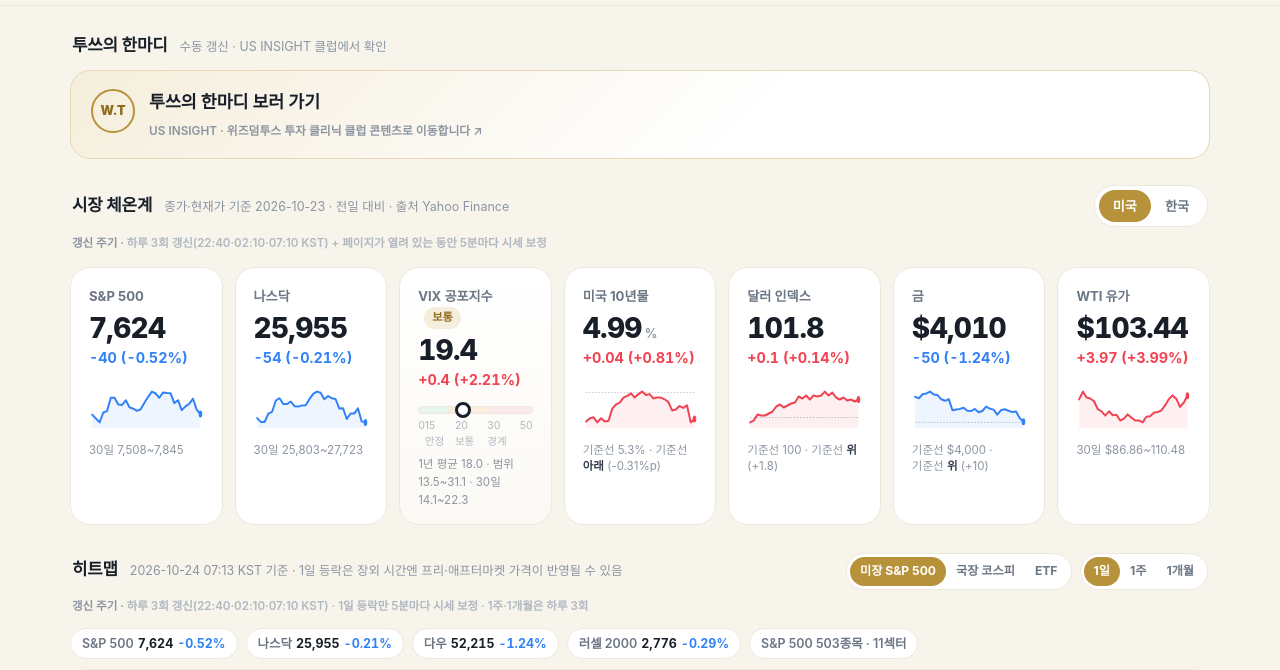
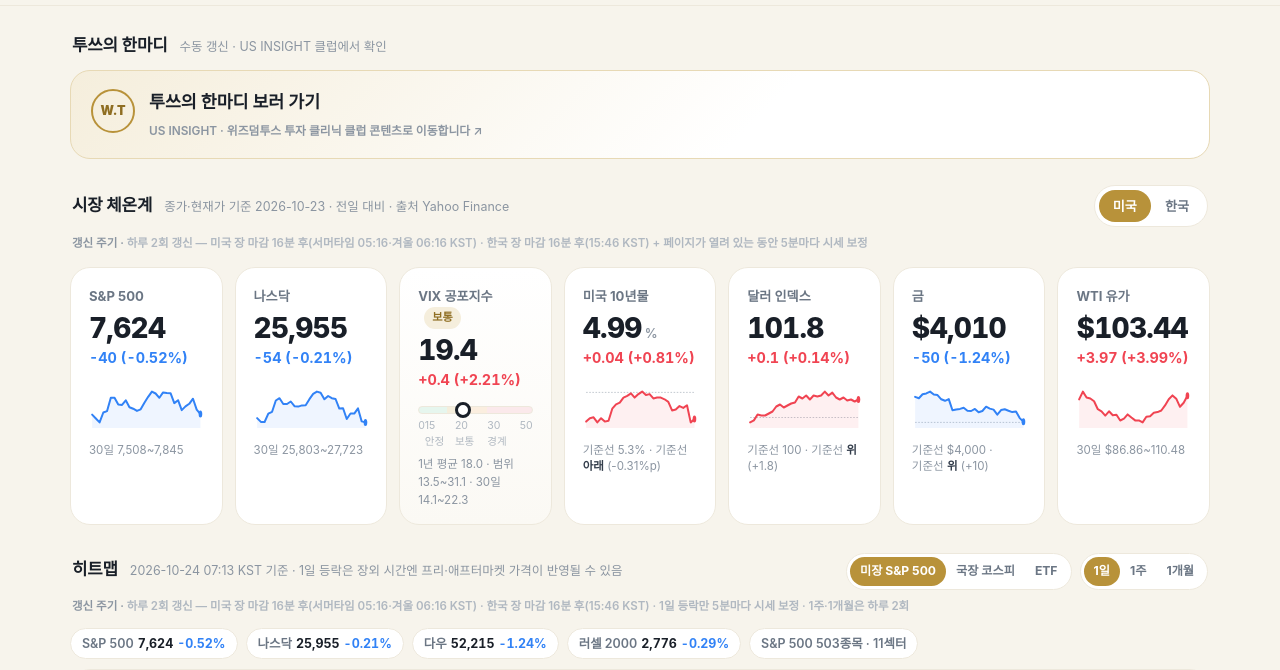
Before and after one commit to gong-you-na/market-calendar, a plain HTML site: page index.html in a window 1280 px wide. Shown: the part 96-766 px from the top of the page. Drawn offline with Linux system fonts and the light colour scheme; no server answers; a web font is replaced by a local one.

Commit message:
cadence: 예약 갱신 하루 3회 → 2회(미국 장 마감 +16분 16:16 ET · 한국 장 마감 +16분 15:46 KST), 섹션별 갱신 주기 문구·런북 갱신
Co-Authored-By: Claude Fable 5.1 <noreply@anthropic.com>
Claude-Session: https://claude.ai/code/session_01JsidFhoFC2wDgsFgyMqipx

```diff
--- a/index.html
+++ b/index.html
@@ -51,7 +51,7 @@
     <div class="sec-h">
       <h2>시장 체온계</h2>
       <span class="sec-sub" id="tempAsof"></span>
-      <span class="sec-cad">하루 3회 갱신(22:40·02:10·07:10 KST) + 페이지가 열려 있는 동안 5분마다 시세 보정</span>
+      <span class="sec-cad">하루 2회 갱신 — 미국 장 마감 16분 후(서머타임 05:16·겨울 06:16 KST) · 한국 장 마감 16분 후(15:46 KST) + 페이지가 열려 있는 동안 5분마다 시세 보정</span>
       <div class="sec-tools">
         <div class="seg" id="tempTab"><button class="on" data-t="us">미국</button><button data-t="kr">한국</button></div>
       </div>
@@ -64,7 +64,7 @@
     <div class="sec-h">
       <h2>히트맵</h2>
       <span class="sec-sub" id="hmAsof"></span>
-      <span class="sec-cad">하루 3회 갱신(22:40·02:10·07:10 KST) · 1일 등락만 5분마다 시세 보정 · 1주·1개월은 하루 3회</span>
+      <span class="sec-cad">하루 2회 갱신 — 미국 장 마감 16분 후(서머타임 05:16·겨울 06:16 KST) · 한국 장 마감 16분 후(15:46 KST) · 1일 등락만 5분마다 시세 보정 · 1주·1개월은 하루 2회</span>
       <div class="sec-tools">
         <div class="seg sm" id="hmMarket"><button class="on" data-m="us">미장 S&amp;P 500</button><button data-m="kr">국장 코스피</button><button data-m="etf">ETF</button></div>
         <div class="seg sm" id="hmPeriod"><button class="on" data-p="d1">1일</button><button data-p="w1">1주</button><button data-p="m1">1개월</button></div>
@@ -84,7 +84,7 @@
     <div class="sec-h">
       <h2>마켓 캘린더 <span class="h2-sub">다음 7일</span></h2>
       <span class="sec-sub">한국시간 기준</span>
-      <span class="sec-cad">하루 3회 갱신(22:40·02:10·07:10 KST) · 발표 결과는 장전·장 마감 갱신 때 입력</span>
+      <span class="sec-cad">하루 2회 갱신 — 미국 장 마감 16분 후(서머타임 05:16·겨울 06:16 KST) · 한국 장 마감 16분 후(15:46 KST) · 발표 결과는 두 갱신 때 입력</span>
     </div>
     <div class="week" id="week"></div>
   </section>
@@ -137,7 +137,7 @@
     <div class="sec-h">
       <h2>비트코인 청산맵 <span class="h2-sub">추정 청산 밀집 구간</span></h2>
       <span class="sec-sub" id="liqAsof"></span>
-      <span class="sec-cad">매시간 갱신(매시 07분) · BTC 현재가만 5분마다 보정 · 관련주는 하루 3회</span>
+      <span class="sec-cad">매시간 갱신(매시 07분 KST, GitHub Actions) · BTC 현재가만 5분마다 보정 · 관련주는 하루 2회(미국·한국 장 마감 16분 후)</span>
       <div class="sec-tools">
         <div class="seg sm" id="liqRange"><button data-r="1">24시간</button><button class="on" data-r="3">3일</button><button data-r="7">7일</button></div>
       </div>
@@ -158,7 +158,7 @@
     <div class="sec-h">
       <h2>학습기업 실적 반응 히스토리</h2>
       <span class="sec-sub">최근 8분기 · 발표 전후 5거래일 · 출처 Nasdaq·Yahoo Finance</span>
-      <span class="sec-cad">하루 3회 갱신(22:40·02:10·07:10 KST)</span>
+      <span class="sec-cad">하루 2회 갱신 — 미국 장 마감 16분 후(서머타임 05:16·겨울 06:16 KST) · 한국 장 마감 16분 후(15:46 KST)</span>
     </div>
     <div class="cos" id="cos"></div>
   </section>
```
Also changed, not shown: 2 other files.
